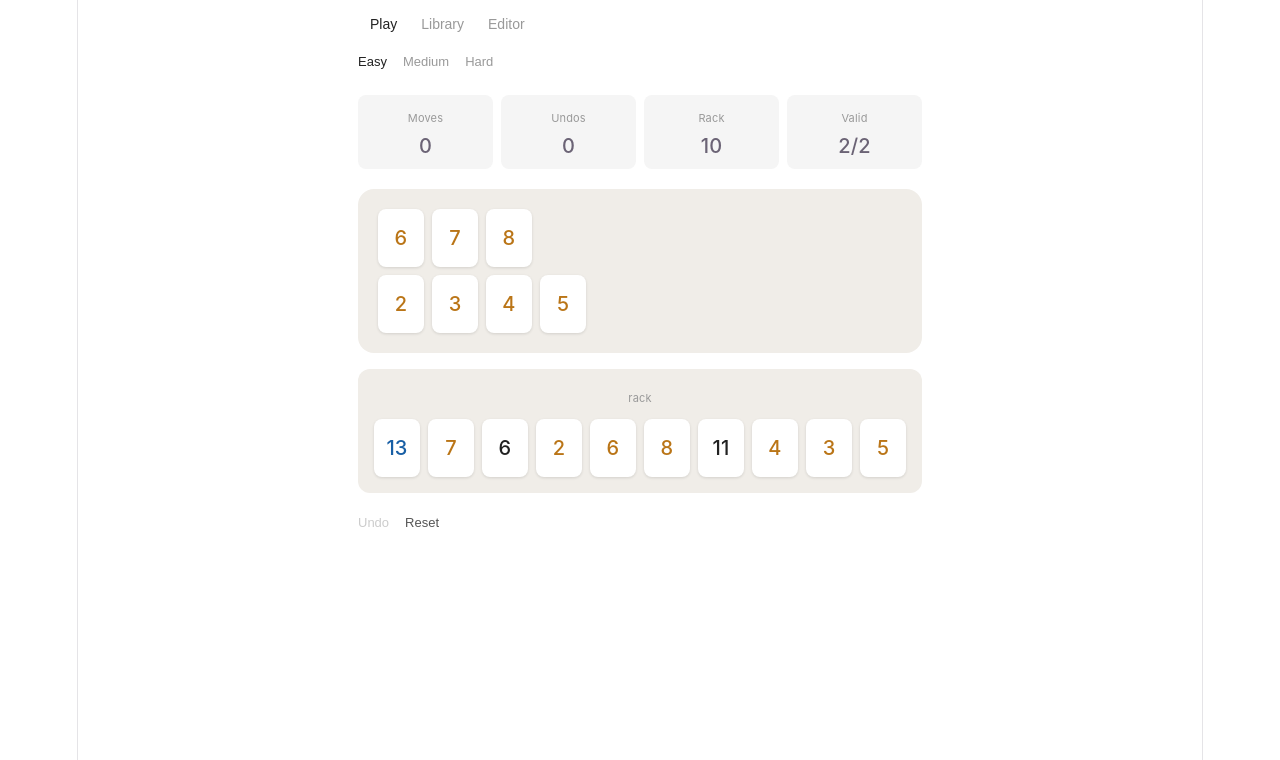
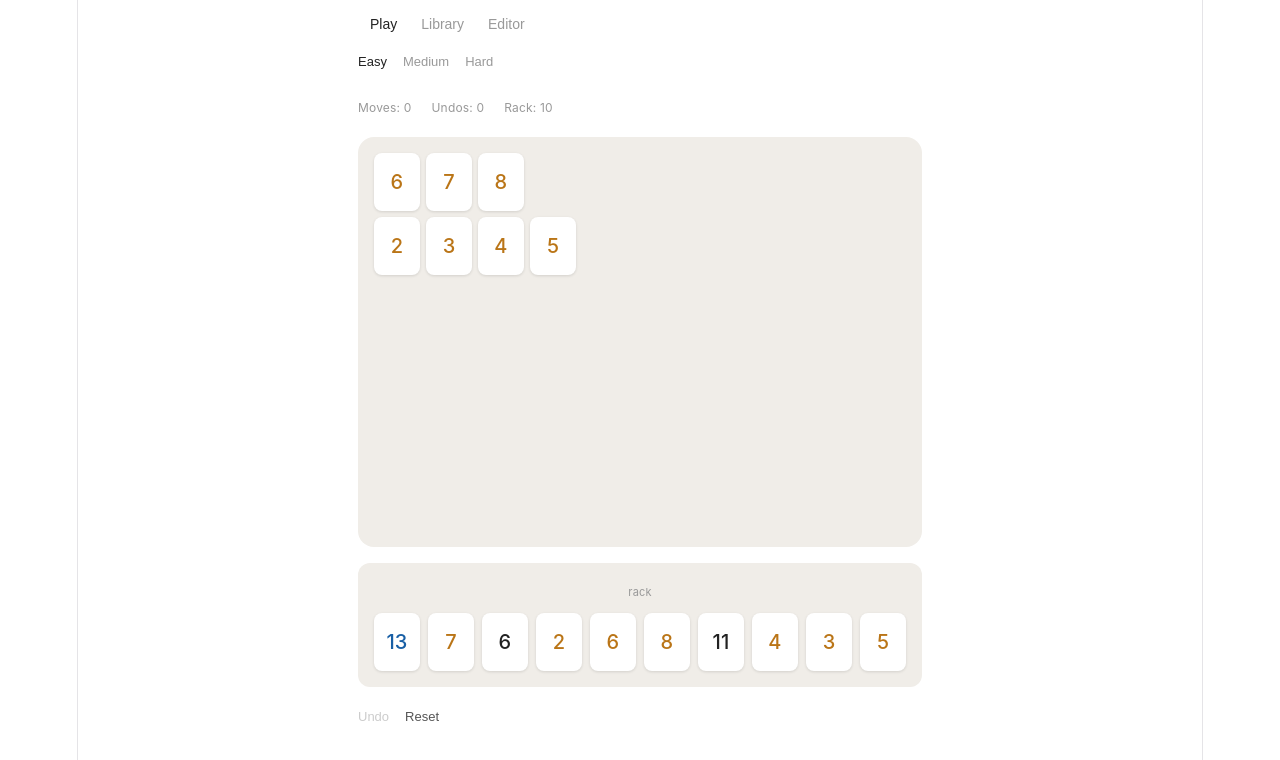
Before and after one commit to iangopenbusinessai-lab/puzzikub, a React (Vite) app: page / in a window 1280 px wide. Shown: the top 760 px of the page. Built offline with nearby package versions, Linux system fonts and the light colour scheme.

Commit message:
bugfix - tileboard fix

```diff
--- a/src/components/Board.tsx
+++ b/src/components/Board.tsx
@@ -1,40 +1,101 @@
-import type { CSSProperties } from 'react'
-import type { SetRow, DragSrc } from '../types'
-import { SetBlock } from './SetBlock'
+import React, { type CSSProperties } from 'react'
+import type { Grid, DragSrc, Tile } from '../types'
 
-const style: CSSProperties = {
+const NUM_COLOR: Record<Tile['c'], string> = {
+  r: '#A32D2D',
+  b: '#185FA5',
+  a: '#BA7517',
+  k: '#222222',
+}
+
+const boardStyle: CSSProperties = {
+  display: 'grid',
+  gridTemplateColumns: 'repeat(10, 46px)',
+  gridTemplateRows: 'repeat(6, 58px)',
+  gap: 6,
   background: '#f0ede8',
   borderRadius: 16,
-  padding: 20,
+  padding: 16,
   marginBottom: 16,
-  minHeight: 80,
+}
+
+const tileBase: CSSProperties = {
+  width: 46,
+  height: 58,
+  borderRadius: 8,
+  background: '#fff',
+  boxShadow: '0 1px 3px rgba(0,0,0,0.12)',
   display: 'flex',
-  flexDirection: 'column',
-  gap: 8,
-  width: '100%',
+  alignItems: 'center',
+  justifyContent: 'center',
+  fontSize: 20,
+  fontWeight: 500,
+  cursor: 'grab',
+  userSelect: 'none',
   boxSizing: 'border-box',
 }
 
+const emptyBase: CSSProperties = {
+  width: 46,
+  height: 58,
+}
+
 interface Props {
-  sets: SetRow[]
+  grid: Grid
   onDragStart: (src: DragSrc) => void
   onDragEnd: () => void
-  onDrop: (src: DragSrc, setIdx: number, tileIdx: number) => void
+  onDropGrid: (src: DragSrc, row: number, col: number) => void
 }
 
-export function Board({ sets, onDragStart, onDragEnd, onDrop }: Props) {
-  return (
-    <div style={style}>
-      {sets.map((row, setIdx) => (
-        <SetBlock
-          key={setIdx}
-          setIdx={setIdx}
-          row={row}
-          onDragStart={onDragStart}
-          onDragEnd={onDragEnd}
-          onDrop={onDrop}
-        />
-      ))}
-    </div>
-  )
+export function Board({ grid, onDragStart, onDragEnd, onDropGrid }: Props) {
+  const cells: React.ReactElement[] = []
+
+  for (let r = 0; r < grid.length; r++) {
+    for (let c = 0; c < grid[r].length; c++) {
+      const tile = grid[r][c]
+      const key = `${r}-${c}`
+
+      if (tile) {
+        const src: DragSrc = { from: 'grid', row: r, col: c }
+        cells.push(
+          <div
+            key={key}
+            draggable
+            style={{ ...tileBase, color: NUM_COLOR[tile.c] }}
+            onDragStart={e => {
+              e.dataTransfer.setData('application/json', JSON.stringify(src))
+              e.dataTransfer.effectAllowed = 'move'
+              onDragStart(src)
+            }}
+            onDragEnd={onDragEnd}
+            onDragOver={e => e.preventDefault()}
+            onDrop={e => {
+              e.preventDefault()
+              const raw = e.dataTransfer.getData('application/json')
+              if (!raw) return
+              onDropGrid(JSON.parse(raw) as DragSrc, r, c)
+            }}
+          >
+            {tile.n}
+          </div>,
+        )
+      } else {
+        cells.push(
+          <div
+            key={key}
+            style={emptyBase}
+            onDragOver={e => e.preventDefault()}
+            onDrop={e => {
+              e.preventDefault()
+              const raw = e.dataTransfer.getData('application/json')
+              if (!raw) return
+              onDropGrid(JSON.parse(raw) as DragSrc, r, c)
+            }}
+          />,
+        )
+      }
+    }
+  }
+
+  return <div style={boardStyle}>{cells}</div>
 }
--- a/src/components/Rack.tsx
+++ b/src/components/Rack.tsx
@@ -33,7 +33,7 @@ interface Props {
 }
 
 export function Rack({ tiles, activeDragSrc, onDragStart, onDragEnd, onDrop }: Props) {
-  const canAcceptDrop = activeDragSrc?.from === 'board'
+  const canAcceptDrop = activeDragSrc?.from === 'grid'
 
   return (
     <div
@@ -53,11 +53,11 @@ export function Rack({ tiles, activeDragSrc, onDragStart, onDragEnd, onDrop }: P
     >
       <span style={labelStyle}>rack</span>
       <div style={tilesStyle}>
-        {tiles.map((tile, rackIdx) => (
+        {tiles.map((tile, idx) => (
           <TileEl
-            key={rackIdx}
+            key={idx}
             tile={tile}
-            src={{ from: 'rack', rackIdx }}
+            src={{ from: 'rack', idx }}
             onDragStart={onDragStart}
             onDragEnd={onDragEnd}
           />
--- a/src/components/SetBlock.tsx
+++ /dev/null
@@ -1,65 +0,0 @@
-import { useRef, type CSSProperties } from 'react'
-import type { SetRow, DragSrc } from '../types'
-import { TileEl } from './TileEl'
-
-// 46px tile + 8px gap
-const TILE_STEP = 54
-
-const rowStyle: CSSProperties = {
-  display: 'flex',
-  gap: 8,
-  alignItems: 'center',
-  minHeight: 58,
-}
-
-const emptySlotStyle: CSSProperties = {
-  width: 46,
-  height: 58,
-  flexShrink: 0,
-}
-
-interface Props {
-  setIdx: number
-  row: SetRow
-  onDragStart: (src: DragSrc) => void
-  onDragEnd: () => void
-  onDrop: (src: DragSrc, setIdx: number, tileIdx: number) => void
-}
-
-export function SetBlock({ setIdx, row, onDragStart, onDragEnd, onDrop }: Props) {
-  const rowRef = useRef<HTMLDivElement>(null)
-
-  function nearestIdx(clientX: number): number {
-    if (!rowRef.current) return 0
-    const relX = clientX - rowRef.current.getBoundingClientRect().left
-    return Math.max(0, Math.min(row.length - 1, Math.round(relX / TILE_STEP)))
-  }
-
-  return (
-    <div
-      ref={rowRef}
-      style={rowStyle}
-      onDragOver={e => e.preventDefault()}
-      onDrop={e => {
-        e.preventDefault()
-        const raw = e.dataTransfer.getData('application/json')
-        if (!raw) return
-        onDrop(JSON.parse(raw) as DragSrc, setIdx, nearestIdx(e.clientX))
-      }}
-    >
-      {row.map((tile, tileIdx) =>
-        tile ? (
-          <TileEl
-            key={tileIdx}
-            tile={tile}
-            src={{ from: 'board', setIdx, tileIdx }}
-            onDragStart={onDragStart}
-            onDragEnd={onDragEnd}
-          />
-        ) : (
-          <div key={tileIdx} style={emptySlotStyle} />
-        ),
-      )}
-    </div>
-  )
-}
--- a/src/hooks/usePlayState.ts
+++ b/src/hooks/usePlayState.ts
@@ -1,11 +1,14 @@
 import { useReducer, useCallback } from 'react'
-import type { Tile, SetRow, DragSrc, Puzzle } from '../types'
-import { isValidSet } from '../lib/validator'
+import type { Tile, Grid, DragSrc, Puzzle } from '../types'
+import { isValidGrid } from '../lib/validator'
+
+const GRID_ROWS = 6
+const GRID_COLS = 10
 
 interface State {
-  boardState: SetRow[]
+  grid: Grid
   rackState: Tile[]
-  history: Array<{ board: SetRow[]; rack: Tile[] }>
+  history: Array<{ grid: Grid; rack: Tile[] }>
   moves: number
   undos: number
   dragSrc: DragSrc | null
@@ -14,13 +17,13 @@ interface State {
 type Action =
   | { type: 'DRAG_START'; src: DragSrc }
   | { type: 'DRAG_END' }
-  | { type: 'DROP_BOARD'; src: DragSrc; setIdx: number; tileIdx: number }
+  | { type: 'DROP_GRID'; src: DragSrc; row: number; col: number }
   | { type: 'DROP_RACK'; src: DragSrc }
   | { type: 'UNDO' }
   | { type: 'RESET'; puzzle: Puzzle }
 
-function copyBoard(board: SetRow[]): SetRow[] {
-  return board.map(row => [...row])
+function copyGrid(grid: Grid): Grid {
+  return grid.map(row => [...row])
 }
 
 function reducer(state: State, action: Action): State {
@@ -31,38 +34,31 @@ function reducer(state: State, action: Action): State {
     case 'DRAG_END':
       return { ...state, dragSrc: null }
 
-    case 'DROP_BOARD': {
-      const { src, setIdx: toSet, tileIdx: toTile } = action
-      const board = copyBoard(state.boardState)
+    case 'DROP_GRID': {
+      const { src, row: toRow, col: toCol } = action
+      const grid = copyGrid(state.grid)
       const rack = [...state.rackState]
 
-      let tile: Tile | null = null
-      if (src.from === 'rack' && src.rackIdx !== undefined) {
-        tile = rack[src.rackIdx]
-        rack.splice(src.rackIdx, 1)
-      } else if (src.from === 'board' && src.setIdx !== undefined && src.tileIdx !== undefined) {
-        tile = board[src.setIdx][src.tileIdx] as Tile
-        board[src.setIdx][src.tileIdx] = null
-      }
-      if (!tile) return state
-
-      const displaced = board[toSet][toTile]
-      board[toSet][toTile] = tile
-
-      if (displaced) {
-        if (src.from === 'rack') {
-          rack.push(displaced)
-        } else if (src.from === 'board' && src.setIdx !== undefined && src.tileIdx !== undefined) {
-          // src slot already cleared above — put displaced there (swap)
-          board[src.setIdx][src.tileIdx] = displaced
-        }
+      if (src.from === 'rack' && src.idx !== undefined) {
+        const tile = rack[src.idx]
+        rack.splice(src.idx, 1)
+        const displaced = grid[toRow][toCol]
+        grid[toRow][toCol] = tile
+        if (displaced) rack.push(displaced)
+      } else if (src.from === 'grid' && src.row !== undefined && src.col !== undefined) {
+        // Swap the two cells (one or both may be null)
+        const tmp = grid[toRow][toCol]
+        grid[toRow][toCol] = grid[src.row][src.col]
+        grid[src.row][src.col] = tmp
+      } else {
+        return state
       }
 
       return {
         ...state,
-        boardState: board,
+        grid,
         rackState: rack,
-        history: [...state.history, { board: copyBoard(state.boardState), rack: [...state.rackState] }],
+        history: [...state.history, { grid: copyGrid(state.grid), rack: [...state.rackState] }],
         moves: state.moves + 1,
         dragSrc: null,
       }
@@ -71,21 +67,18 @@ function reducer(state: State, action: Action): State {
     case 'DROP_RACK': {
       const { src } = action
       if (src.from === 'rack') return state
-      if (src.setIdx === undefined || src.tileIdx === undefined) return state
-
-      const board = copyBoard(state.boardState)
-      const rack = [...state.rackState]
-      const tile = board[src.setIdx][src.tileIdx]
+      if (src.row === undefined || src.col === undefined) return state
+      const tile = state.grid[src.row][src.col]
       if (!tile) return state
 
-      board[src.setIdx][src.tileIdx] = null
-      rack.push(tile)
+      const grid = copyGrid(state.grid)
+      grid[src.row][src.col] = null
 
       return {
         ...state,
-        boardState: board,
-        rackState: rack,
-        history: [...state.history, { board: copyBoard(state.boardState), rack: [...state.rackState] }],
+        grid,
+        rackState: [...state.rackState, tile],
+        history: [...state.history, { grid: copyGrid(state.grid), rack: [...state.rackState] }],
         moves: state.moves + 1,
         dragSrc: null,
       }
@@ -96,7 +89,7 @@ function reducer(state: State, action: Action): State {
       const prev = state.history[state.history.length - 1]
       return {
         ...state,
-        boardState: prev.board,
+        grid: prev.grid,
         rackState: prev.rack,
         history: state.history.slice(0, -1),
         undos: state.undos + 1,
@@ -110,8 +103,17 @@ function reducer(state: State, action: Action): State {
 }
 
 function initState(puzzle: Puzzle): State {
+  const grid: Grid = Array.from({ length: GRID_ROWS }, () =>
+    Array(GRID_COLS).fill(null),
+  )
+  puzzle.sets.forEach((setRow, r) => {
+    if (r >= GRID_ROWS) return
+    setRow.forEach((tile, c) => {
+      if (c < GRID_COLS) grid[r][c] = tile
+    })
+  })
   return {
-    boardState: puzzle.sets.map(row => [...row]),
+    grid,
     rackState: [...puzzle.rack],
     history: [],
     moves: 0,
@@ -123,12 +125,12 @@ function initState(puzzle: Puzzle): State {
 export function usePlayState(puzzle: Puzzle) {
   const [state, dispatch] = useReducer(reducer, puzzle, initState)
 
-  const won = state.rackState.length === 0 && state.boardState.length > 0 && state.boardState.every(row => isValidSet(row))
+  const won = state.rackState.length === 0 && isValidGrid(state.grid)
 
   const onDragStart = useCallback((src: DragSrc) => dispatch({ type: 'DRAG_START', src }), [])
   const onDragEnd = useCallback(() => dispatch({ type: 'DRAG_END' }), [])
-  const onDropBoard = useCallback(
-    (src: DragSrc, setIdx: number, tileIdx: number) => dispatch({ type: 'DROP_BOARD', src, setIdx, tileIdx }),
+  const onDropGrid = useCallback(
+    (src: DragSrc, row: number, col: number) => dispatch({ type: 'DROP_GRID', src, row, col }),
     [],
   )
   const onDropRack = useCallback((src: DragSrc) => dispatch({ type: 'DROP_RACK', src }), [])
@@ -136,7 +138,7 @@ export function usePlayState(puzzle: Puzzle) {
   const reset = useCallback(() => dispatch({ type: 'RESET', puzzle }), [puzzle])
 
   return {
-    boardState: state.boardState,
+    grid: state.grid,
     rackState: state.rackState,
     moves: state.moves,
     undos: state.undos,
@@ -145,7 +147,7 @@ export function usePlayState(puzzle: Puzzle) {
     dragSrc: state.dragSrc,
     onDragStart,
     onDragEnd,
-    onDropBoard,
+    onDropGrid,
     onDropRack,
     undo,
     reset,
--- a/src/lib/validator.ts
+++ b/src/lib/validator.ts
@@ -1,4 +1,4 @@
-import type { Tile, SetRow } from '../types'
+import type { Tile, SetRow, Grid } from '../types'
 
 /** A run: same color, consecutive numbers, min length 3 */
 export function isValidRun(tiles: Tile[]): boolean {
@@ -31,3 +31,57 @@ export function isValidSet(row: SetRow): boolean {
 export function setComplete(row: SetRow): boolean {
   return row.every(t => t !== null) && isValidSet(row)
 }
+
+/**
+ * Grid win check.
+ * Every non-null tile must belong to at least one valid horizontal or
+ * vertical contiguous group (3+ tiles forming a valid run or group).
+ * Isolated tiles and pairs are always invalid.
+ */
+export function isValidGrid(grid: Grid): boolean {
+  const rows = grid.length
+  const cols = grid[0]?.length ?? 0
+  if (rows === 0 || cols === 0) return false
+
+  const covered: boolean[][] = Array.from({ length: rows }, () =>
+    Array(cols).fill(false),
+  )
+
+  // Horizontal scan
+  for (let r = 0; r < rows; r++) {
+    let c = 0
+    while (c < cols) {
+      if (!grid[r][c]) { c++; continue }
+      let end = c
+      while (end + 1 < cols && grid[r][end + 1]) end++
+      const tiles = grid[r].slice(c, end + 1) as Tile[]
+      if (tiles.length >= 3 && (isValidRun(tiles) || isValidGroup(tiles))) {
+        for (let i = c; i <= end; i++) covered[r][i] = true
+      }
+      c = end + 1
+    }
+  }
+
+  // Vertical scan
+  for (let c = 0; c < cols; c++) {
+    let r = 0
+    while (r < rows) {
+      if (!grid[r][c]) { r++; continue }
+      let end = r
+      while (end + 1 < rows && grid[end + 1][c]) end++
+      const tiles = grid.slice(r, end + 1).map(row => row[c]) as Tile[]
+      if (tiles.length >= 3 && (isValidRun(tiles) || isValidGroup(tiles))) {
+        for (let i = r; i <= end; i++) covered[i][c] = true
+      }
+      r = end + 1
+    }
+  }
+
+  // Every non-null tile must be covered by a valid set
+  for (let r = 0; r < rows; r++) {
+    for (let c = 0; c < cols; c++) {
+      if (grid[r][c] !== null && !covered[r][c]) return false
+    }
+  }
+  return true
+}
--- a/src/screens/PlayScreen.tsx
+++ b/src/screens/PlayScreen.tsx
@@ -1,10 +1,8 @@
 import type { CSSProperties } from 'react'
 import type { Puzzle } from '../types'
 import { usePlayState } from '../hooks/usePlayState'
-import { isValidSet } from '../lib/validator'
 import { Board } from '../components/Board'
 import { Rack } from '../components/Rack'
-import { StatsBar } from '../components/StatsBar'
 
 const DIFFS: Puzzle['diff'][] = ['easy', 'medium', 'hard']
 
@@ -27,22 +25,22 @@ function plainBtn(disabled?: boolean): CSSProperties {
 
 export function PlayScreen({ puzzle, onNewPuzzle }: Props) {
   const {
-    boardState, rackState, moves, undos, canUndo, won, dragSrc,
-    onDragStart, onDragEnd, onDropBoard, onDropRack,
+    grid, rackState, moves, undos, canUndo, won, dragSrc,
+    onDragStart, onDragEnd, onDropGrid, onDropRack,
     undo, reset,
   } = usePlayState(puzzle)
 
-  const setsValid = boardState.filter(row => isValidSet(row)).length
-
-  const diffRowStyle: CSSProperties = {
+  const statsRow: CSSProperties = {
     display: 'flex',
-    alignItems: 'center',
-    marginBottom: 20,
+    gap: 20,
+    fontSize: 12,
+    color: '#999',
+    marginBottom: 16,
   }
 
   return (
     <div>
-      <div style={diffRowStyle}>
+      <div style={{ display: 'flex', alignItems: 'center', marginBottom: 20 }}>
         {DIFFS.map(d => (
           <button
             key={d}
@@ -63,19 +61,17 @@ export function PlayScreen({ puzzle, onNewPuzzle }: Props) {
         ))}
       </div>
 
-      <StatsBar
-        moves={moves}
-        undos={undos}
-        rackLeft={rackState.length}
-        setsValid={setsValid}
-        totalSets={boardState.length}
-      />
+      <div style={statsRow}>
+        <span>Moves: {moves}</span>
+        <span>Undos: {undos}</span>
+        <span>Rack: {rackState.length}</span>
+      </div>
 
       <Board
-        sets={boardState}
+        grid={grid}
         onDragStart={onDragStart}
         onDragEnd={onDragEnd}
-        onDrop={onDropBoard}
+        onDropGrid={onDropGrid}
       />
 
       <Rack
@@ -86,7 +82,7 @@ export function PlayScreen({ puzzle, onNewPuzzle }: Props) {
         onDrop={onDropRack}
       />
 
-      <div style={{ display: 'flex', alignItems: 'center', marginBottom: 8 }}>
+      <div style={{ display: 'flex', alignItems: 'center' }}>
         <button style={plainBtn(!canUndo)} onClick={undo} disabled={!canUndo}>Undo</button>
         <button style={plainBtn()} onClick={reset}>Reset</button>
         {won && <span style={{ fontSize: 13, color: '#27500A' }}>cleared</span>}
```
Also changed, not shown: src/types.ts (+7 -4 lines).
